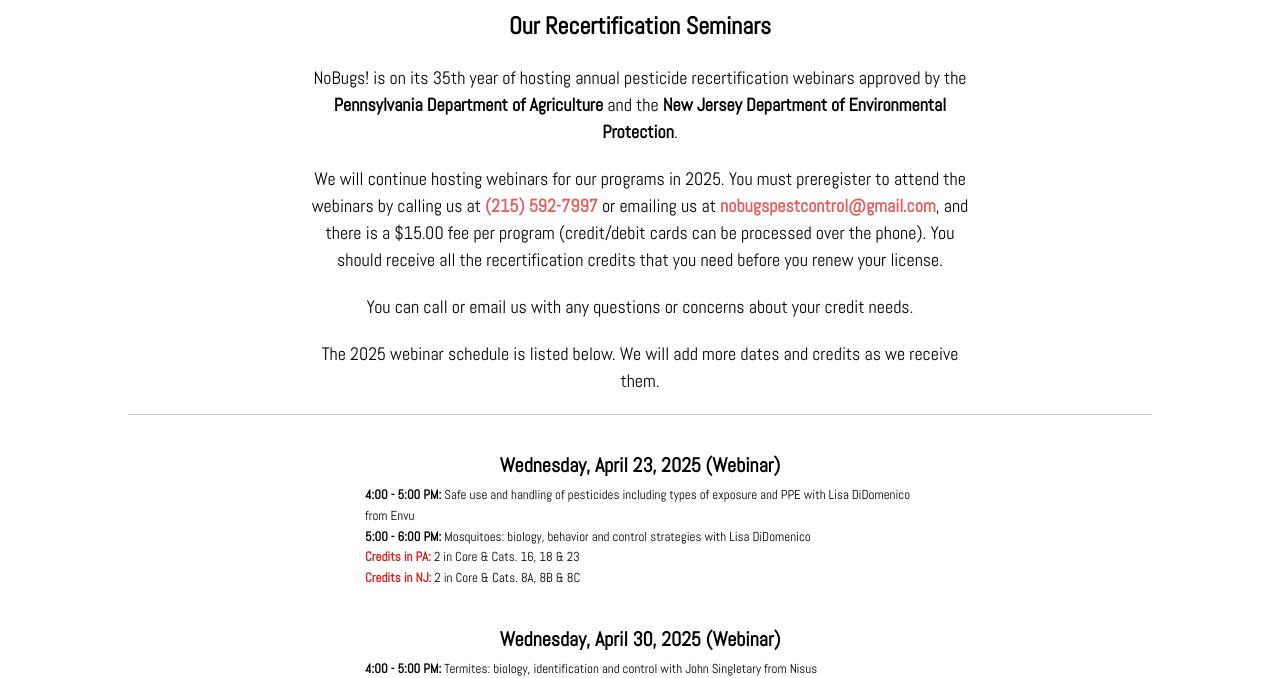
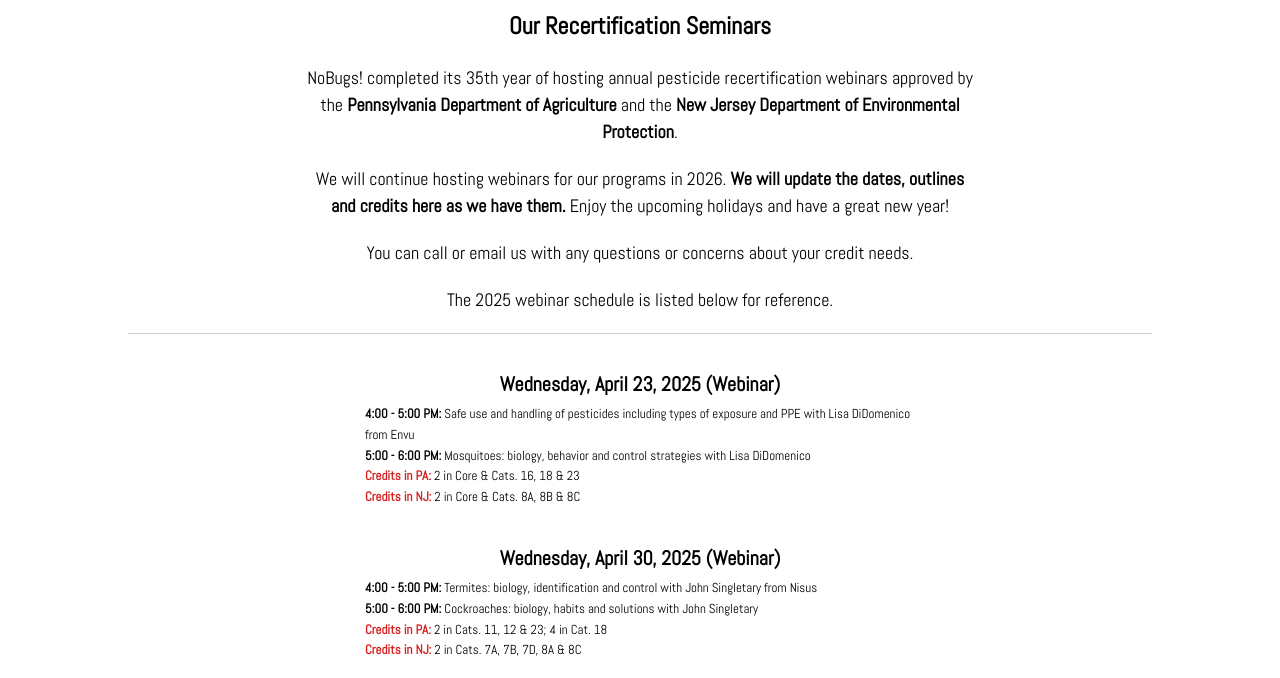
Before and after one commit to estherh5/nobugs, a plain HTML site: page seminars/index.html in a window 1280 px wide. Shown: the part 127-805 px from the top of the page. Drawn offline with nearby package versions, Linux system fonts and the light colour scheme; a script that the page names is missing.

Commit message:
Add 2026 seminar information

```diff
--- a/seminars/index.html
+++ b/seminars/index.html
@@ -62,27 +62,22 @@
 
           <!-- Seminar introduction -->
           <h2 id="seminar-intro" class="spaced">
-            NoBugs! is on its 35th year of hosting annual pesticide recertification webinars approved by the <a
+            NoBugs! completed its 35th year of hosting annual pesticide recertification webinars approved by the <a
               href="http://www.agriculture.pa.gov/Protect/PlantIndustry/PesticideCART/Pages/default.aspx"
               rel="noopener noreferrer" target="_blank">Pennsylvania Department of Agriculture</a> and the <a
               href="http://www.nj.gov/dep/enforcement/pcp/bpo-appcom.htm" rel="noopener noreferrer" target="_blank">New
               Jersey Department of Environmental Protection</a>.
           </h2>
           <h2 class="spaced">
-            We will continue hosting webinars for our programs in 2025. You must preregister to attend the webinars by
-            calling us at
-            <a class="link-important" href="tel:12155927997">(215) 592-7997</a> or emailing us at <a
-              class="link-important" href="mailto:nobugspestcontrol@gmail.com">nobugspestcontrol@gmail.com</a>, and
-            there is a $15.00 fee per program
-            (credit/debit cards can be processed over the phone). You should receive all the recertification credits
-            that you need
-            before you renew your license.
+            We will continue hosting webinars for our programs in 2026.
+            <b>We will update the dates, outlines and credits here as we have them.</b>
+            Enjoy the upcoming holidays and have a great new year!
           </h2>
           <h2 class="spaced">
             You can call or email us with any questions or concerns about your credit needs.
           </h2>
           <h2 class="spaced">
-            The 2025 webinar schedule is listed below. We will add more dates and credits as we receive them.
+            The 2025 webinar schedule is listed below for reference.
           </h2>
           <div id="break"></div>
         </div>
```
